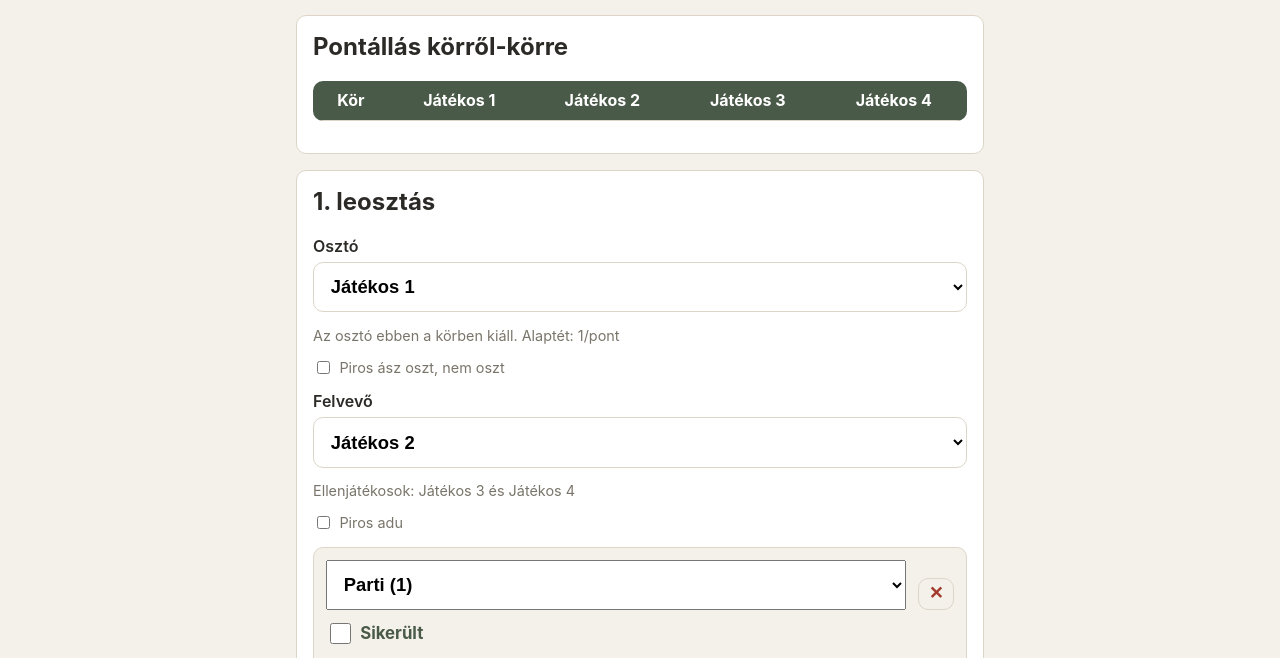
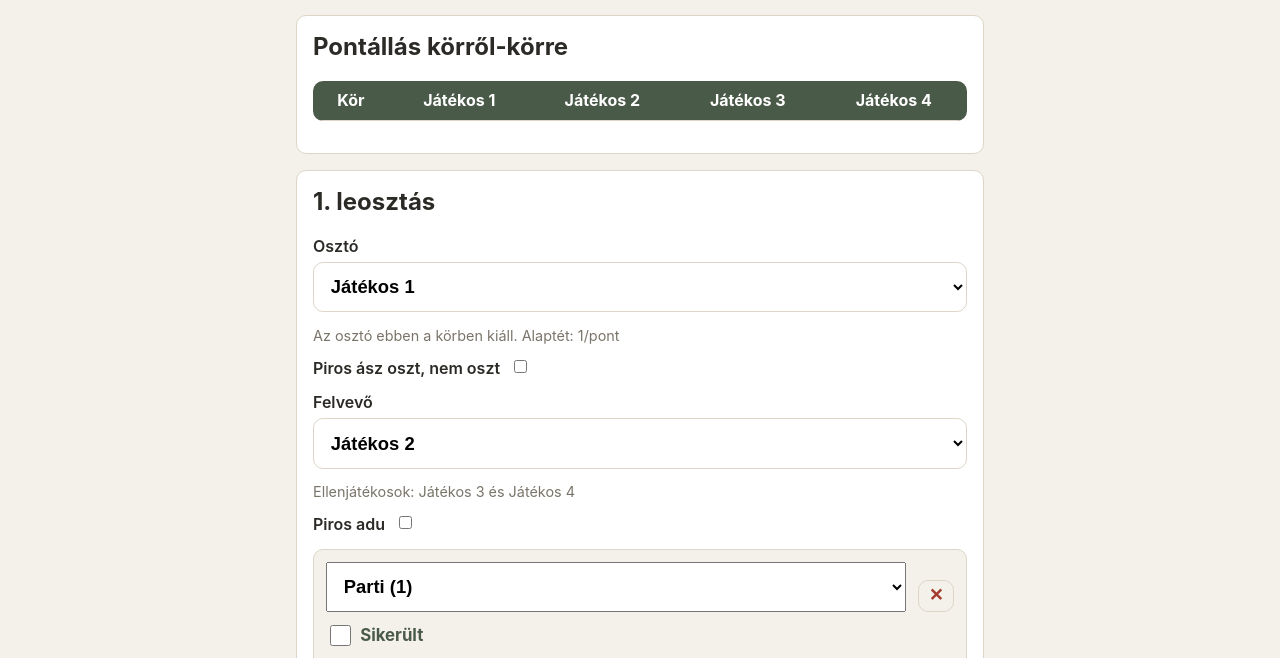
Before and after one commit to Tepsi/UltiCalculator, a website: page index.html in a window 1280 px wide. Both pictures are taken after a click on the button "Parti-est indítása". Shown: the part 68-726 px from the top of the page. Drawn offline with Linux system fonts and the light colour scheme.

Commit message:
Restyle piros adu / piros ász oszt toggles to match other setup options

```diff
--- a/index.html
+++ b/index.html
@@ -362,9 +362,9 @@ h2 { margin-top: 0; }
         <select id="dealer-select" class="control-lg" title="A szabály szerint automatikusan kitöltve, de kézzel is módosítható, ha hiba csúszna a felállásba."></select>
       </label>
       <p id="round-meta" class="muted"></p>
-      <label class="checkbox-inline" title="Bekapcsolva a hagyományos, körbe járó osztás lép életbe; kikapcsolva a felvevő oszt tovább.">
+      <label class="field field-checkbox" title="Bekapcsolva a hagyományos, körbe járó osztás lép életbe; kikapcsolva a felvevő oszt tovább.">
+        Piros ász oszt, nem oszt
         <input type="checkbox" id="piros-asz-toggle">
-        Piros ász oszt, nem oszt
       </label>
 
       <form id="hand-form">
@@ -374,9 +374,9 @@ h2 { margin-top: 0; }
         </label>
         <p id="defenders-info" class="muted"></p>
 
-        <label class="checkbox-inline" title="Duplázza a leosztás színes bemondásait: a játékot, ultit, négy ászt, színes durchmars/redurchmars-t.">
+        <label class="field field-checkbox" title="Duplázza a leosztás színes bemondásait: a játékot, ultit, négy ászt, színes durchmars/redurchmars-t.">
+          Piros adu
           <input type="checkbox" id="piros-adu-toggle">
-          Piros adu
         </label>
 
         <div id="bemondas-lines"></div>
```
